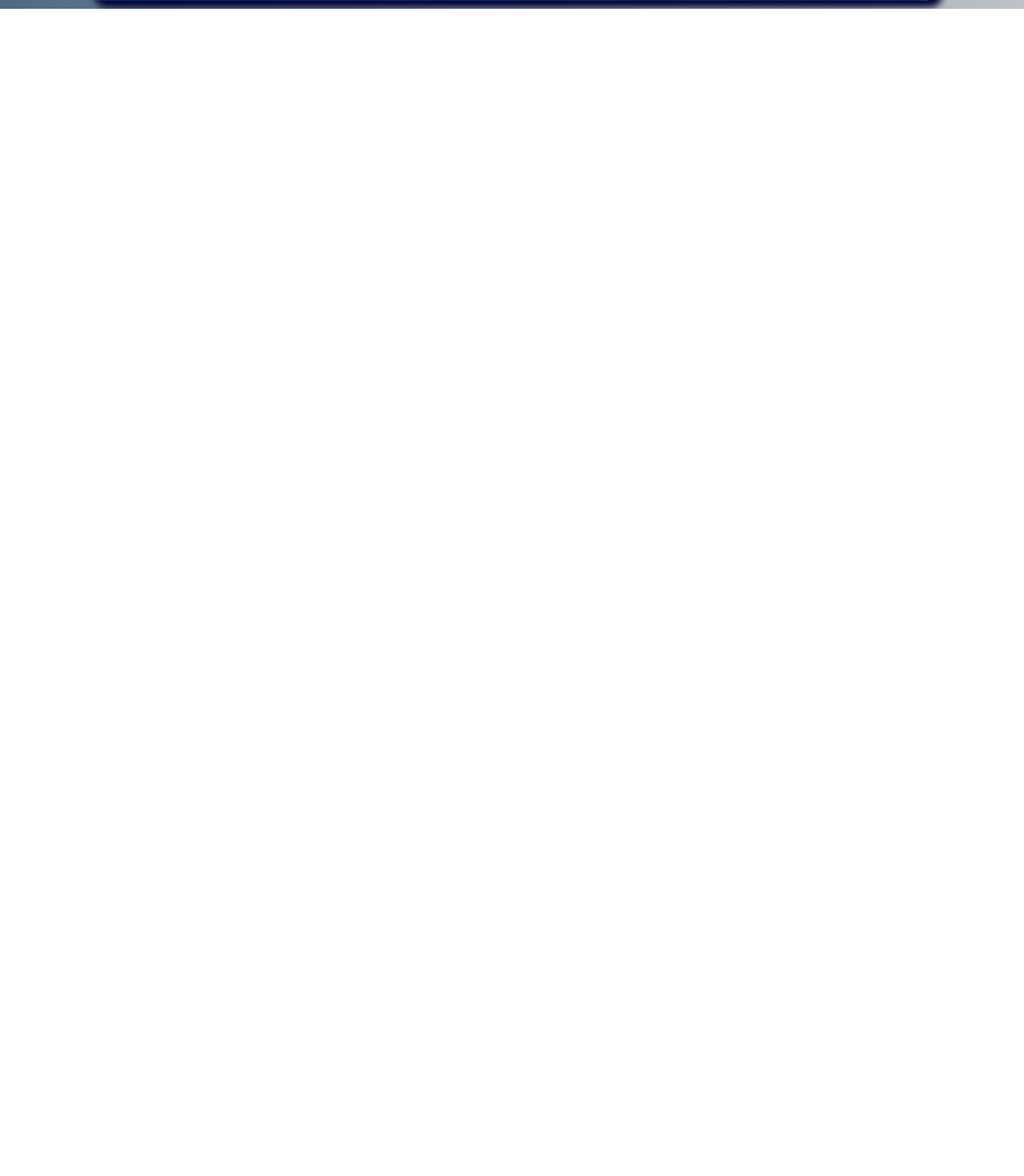
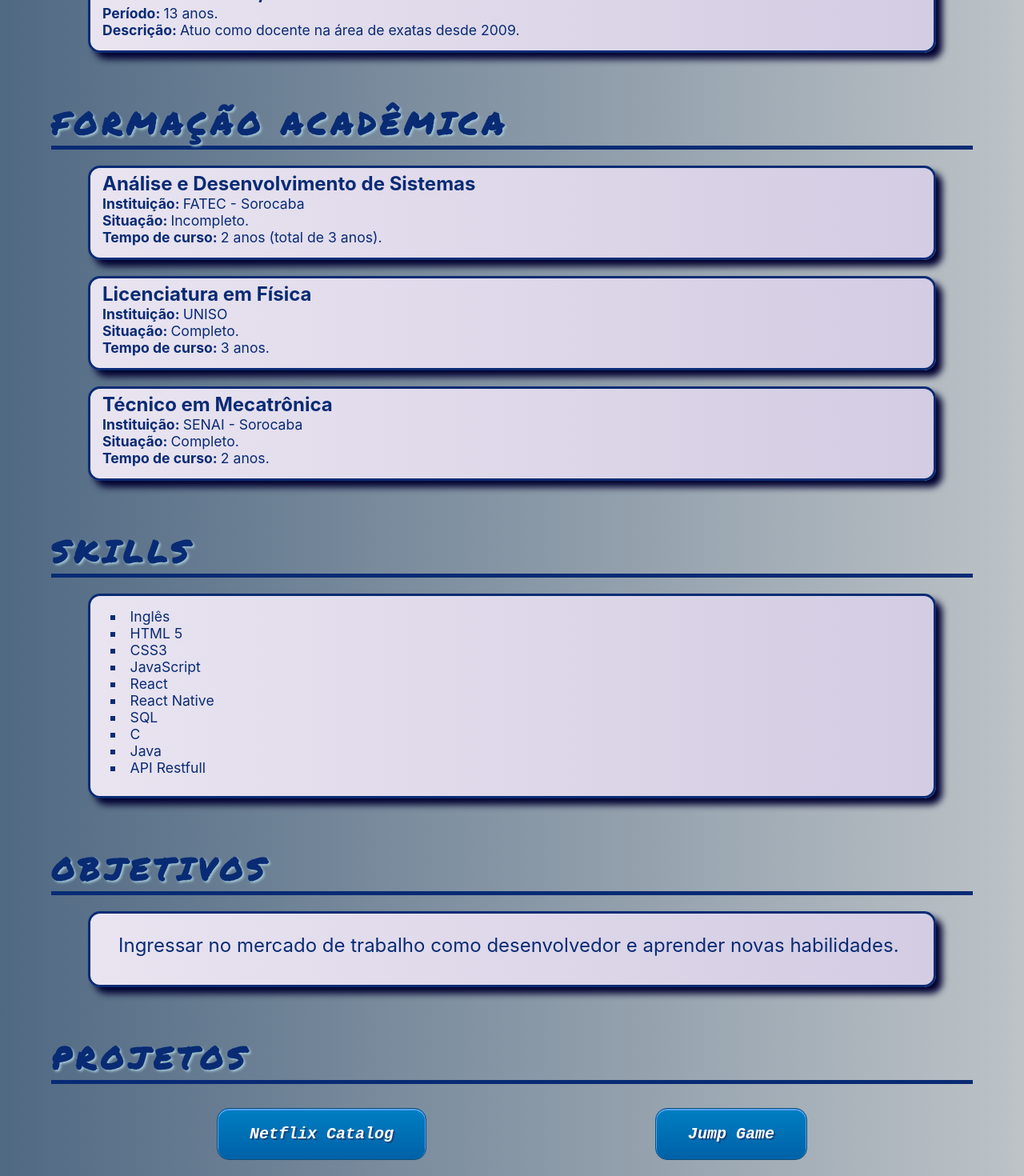
Before and after one commit to delonhenrique/delonhenrique.github.io, a React (Create React App) app: page / in a window 1280 px wide. Shown: the part 1020-2490 px from the top of the page at 80% size. Before the commit the page ends 1031 px from the top, so only its background shows below. Built offline with nearby package versions, Linux system fonts and the light colour scheme.

Commit message:
More sections

```diff
--- a/src/App.css
+++ b/src/App.css
@@ -27,10 +27,8 @@
   border: 3px solid var(--title-color);
   border-radius: 15px;
   background-color: #DBF1FD;
-  padding-left: 15px;
+  padding: 15px;
   padding-top: 5px;
-  padding-bottom: 5px;
-  padding-right: 15px;
   margin-top: 10px;
   margin-bottom: 10px;
   font-size: 1.1rem;
--- /dev/null
+++ b/src/components/Button.css
@@ -0,0 +1,25 @@
+.Button {
+    display: flex;
+	box-shadow:inset 0px 1px 0px 1px #54a3f7;
+	background:linear-gradient(to bottom, #007dc1 5%, #0061a7 100%);
+	background-color:#007dc1;
+	border-radius:15px;
+	border:1px solid #124d77;
+	cursor:pointer;
+	color:#ffffff;
+	font-family:Courier New;
+	font-size:20px;
+	font-weight:bold;
+	font-style:italic;
+	padding:20px 40px;
+	text-decoration:none;
+	text-shadow:2px 2px 0px #154682;
+}
+.Button:hover {
+	background:linear-gradient(to bottom, #0061a7 5%, #007dc1 100%);
+	background-color:#0061a7;
+}
+.Button:active {
+	position:relative;
+	top:1px;
+}
--- /dev/null
+++ b/src/components/Button.jsx
@@ -0,0 +1,16 @@
+import React from "react";
+
+import './Button.css'
+
+const Button = (props) => {
+    return (
+        <a
+            href={props.link}
+            className="Button"
+            target="_blank">
+                {props.title}
+        </a>
+    )
+}
+
+export default Button
--- /dev/null
+++ b/src/components/Education.jsx
@@ -0,0 +1,14 @@
+import React from "react";
+
+const Education = (props) => {
+    return (
+        <div className="center card">
+            <h3 className="card-title"><strong>{props.title}</strong></h3>
+            <p><strong>Instituição: </strong>{props.institution}</p>
+            <p><strong>Situação: </strong>{props.status}</p>
+            <p><strong>Tempo de curso: </strong>{props.time}</p>
+        </div>
+    )
+}
+
+export default Education
--- /dev/null
+++ b/src/components/Goals.css
@@ -0,0 +1,4 @@
+.Goals {
+    padding: 20px;
+    font-size: 1.5rem;
+}
--- /dev/null
+++ b/src/components/Goals.jsx
@@ -0,0 +1,13 @@
+import React from "react";
+
+import './Goals.css'
+
+const Goals = (props) => {
+    return (
+        <div className="center card">
+            <p className="Goals">Ingressar no mercado de trabalho como desenvolvedor e aprender novas habilidades.</p>
+        </div>
+    )
+}
+
+export default Goals
--- a/src/components/SectionTitle.css
+++ b/src/components/SectionTitle.css
@@ -10,6 +10,7 @@
     width: 90%;
     border-bottom: 5px solid var(--title-color);
     margin: 10px;
+    margin-top: 50PX;
     color: var(--title-color);
-    text-shadow: 2px 2px 3px var(--shadow-blue);
+    text-shadow: 2px 2px 3px rgb(162, 196, 209);
 }
--- /dev/null
+++ b/src/components/Skills.css
@@ -0,0 +1,5 @@
+ul {
+    list-style-type: square;
+    list-style-position: inside;
+    padding: 10px;
+}
--- /dev/null
+++ b/src/components/Skills.jsx
@@ -0,0 +1,24 @@
+import React from "react";
+
+import './Skills.css'
+
+const Skills = (props) => {
+    return (
+        <div className="center card">
+            <ul>
+                <li>Inglês</li>
+                <li>HTML 5</li>
+                <li>CSS3</li>
+                <li>JavaScript</li>
+                <li>React</li>
+                <li>React Native</li>
+                <li>SQL</li>
+                <li>C</li>
+                <li>Java</li>
+                <li>API Restfull</li>
+            </ul>
+        </div>
+    )
+}
+
+export default Skills
--- a/src/components/views/Home.css
+++ b/src/components/views/Home.css
@@ -15,7 +15,6 @@
     font-style: italic;
     color: rgb(4, 79, 114);
     letter-spacing: 3px;
-    margin-bottom: 15px;
     text-shadow: 2px 2px darkblue;
 }
 
--- a/src/components/views/Home.jsx
+++ b/src/components/views/Home.jsx
@@ -5,6 +5,10 @@ import './Home.css'
 import profilePicture from '../../images/profile-pic.png'
 import ProfessionalExp from "../ProfessionalExp";
 import SectionTitle from "../SectionTitle";
+import Education from "../Education";
+import Skills from "../Skills";
+import Button from "../Button";
+import Goals from "../Goals";
 
 const Home = (props) => {
     return (
@@ -19,20 +23,46 @@ const Home = (props) => {
             <SectionTitle title="EXPERIÊNCIA PROFISSIONAL" />
             <ProfessionalExp
                 title="Docente - Técnico em Mecatrônica"
-                time="5 anos"
-                description="Algumas das disciplinas lecionadas: Lógica de programação, Eletrônica Digital, Eletropneumática, CLP (Controlador Lógico Programável)."/>
+                time="5 anos."
+                description="Algumas das disciplinas lecionadas: Lógica de programação, Eletrônica Digital, Eletropneumática, CLP (Controlador Lógico Programável)." />
             <ProfessionalExp
                 title="Professor Coordenador"
-                time="6 meses"
-                description="Atuei como professor coordenador no núcleo pedagógico da Diretoria de Ensino de Sorocaba na área de Tecnologia Educacional, responsável pelas técnologias digitais de informação e comunicação."/>
+                time="6 meses."
+                description="Atuei como professor coordenador no núcleo pedagógico da Diretoria de Ensino de Sorocaba na área de Tecnologia Educacional, responsável pelas técnologias digitais de informação e comunicação." />
             <ProfessionalExp
                 title="Professor de apoio à tecnologia e inovação"
-                time="1 ano - Função atual"
+                time="1 ano - Função atual."
                 description="Atuo como professor de apoio a tecnolgia e inovação em uma unidade escolar estadual de Sorocaba." />
             <ProfessionalExp
                 title="Docente - Física / Matemática"
-                time="13 anos"
-                description="Atuo como docente na área de exatas desde 2009."/>
+                time="13 anos."
+                description="Atuo como docente na área de exatas desde 2009." />
+            <SectionTitle title="FORMAÇÃO ACADÊMICA" />
+            <Education
+                title="Análise e Desenvolvimento de Sistemas"
+                institution="FATEC - Sorocaba"
+                status="Incompleto."
+                time="2 anos (total de 3 anos)." />
+            <Education
+                title="Licenciatura em Física"
+                institution="UNISO"
+                status="Completo."
+                time="3 anos." />
+            <Education
+                title="Técnico em Mecatrônica"
+                institution="SENAI - Sorocaba"
+                status="Completo."
+                time="2 anos." />
+            <SectionTitle title="SKILLS" />
+            <Skills />
+            <SectionTitle title="OBJETIVOS" />
+            <Goals />
+            <SectionTitle title="PROJETOS" />
+            <div className="inLine">
+                <Button title="Netflix Catalog" link="#"/>
+                <Button title="Jump Game"
+                    link="https://delonhenrique.github.io/jump-game/"/>
+            </div>
         </div>
     )
 }
--- a/src/index.css
+++ b/src/index.css
@@ -18,3 +18,13 @@ code {
   justify-content: center;
   align-items: center;
 }
+
+.inLine {
+  display: flex;
+  flex-direction: row;
+  justify-content: space-around;
+  align-items: center;
+  width: 80%;
+  margin-top: 20px;
+  margin-bottom: 50px;
+}
```
